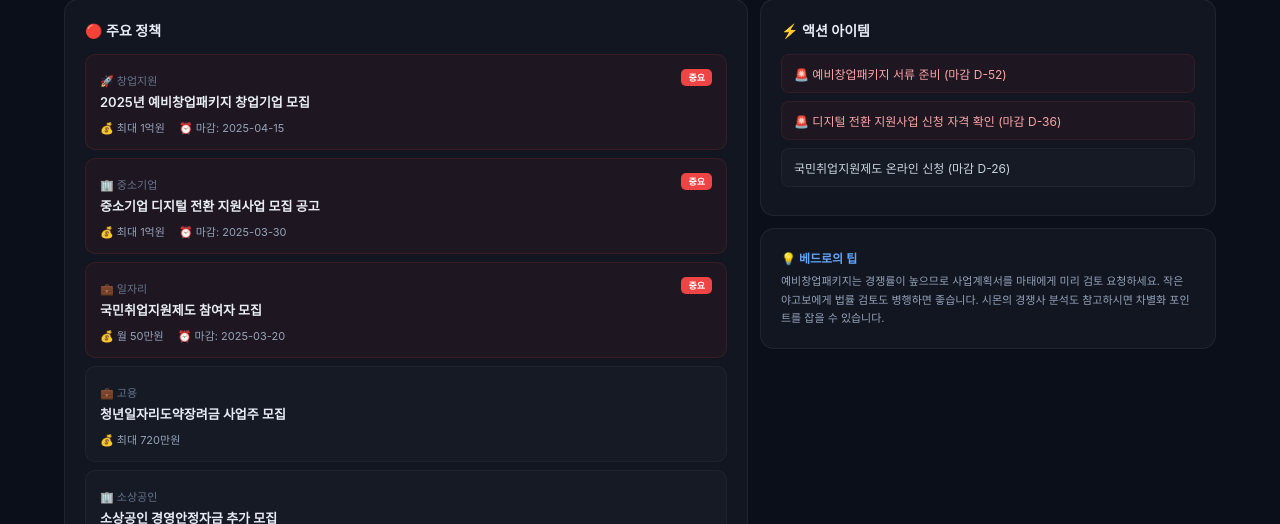
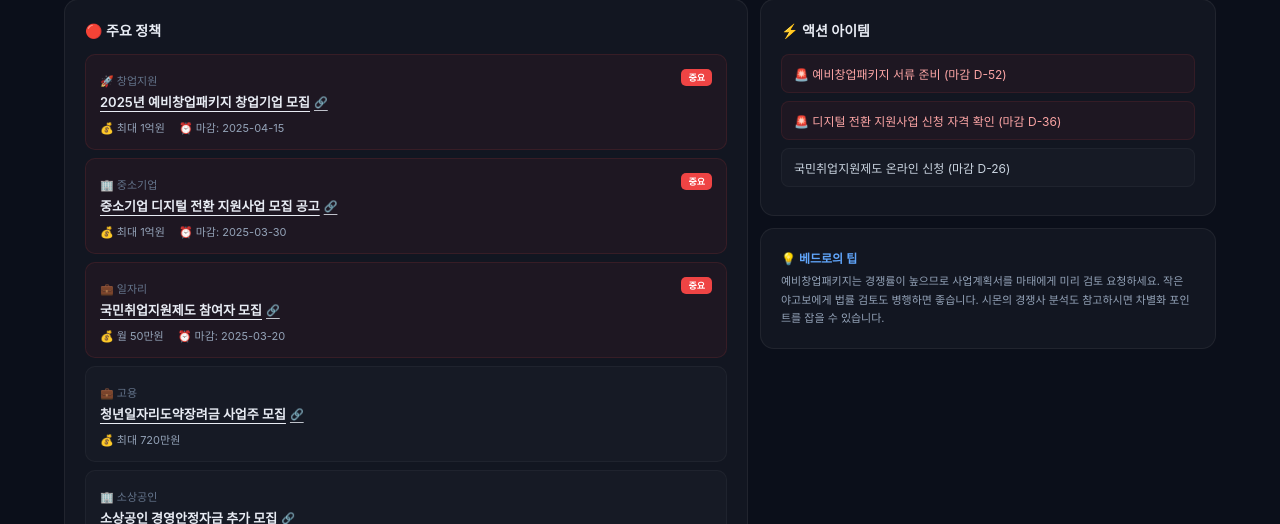
Before and after one commit to kkhinlove-design/mcp-dashboard-, a React (Vite) app: page / in a window 1280 px wide. Both pictures are taken after a click on the button "📋 아침 브리핑". Shown: the part 276-800 px from the top of the page. Built offline with nearby package versions, Linux system fonts and the light colour scheme.

Commit message:
Add hyperlinks to policies in morning briefing

```diff
--- a/src/App.jsx
+++ b/src/App.jsx
@@ -16,12 +16,12 @@ const TEAM = [
 ];
 
 const POLICIES = [
-  { cat: "🚀 창업지원", title: "2025년 예비창업패키지 창업기업 모집", imp: "high", deadline: "2025-04-15", amount: "최대 1억원" },
-  { cat: "🏢 중소기업", title: "중소기업 디지털 전환 지원사업 모집 공고", imp: "high", deadline: "2025-03-30", amount: "최대 1억원" },
-  { cat: "💼 일자리", title: "국민취업지원제도 참여자 모집", imp: "high", deadline: "2025-03-20", amount: "월 50만원" },
-  { cat: "💼 고용", title: "청년일자리도약장려금 사업주 모집", imp: "medium", amount: "최대 720만원" },
-  { cat: "🏢 소상공인", title: "소상공인 경영안정자금 추가 모집", imp: "medium", amount: "최대 5천만원" },
-  { cat: "🚀 창업지원", title: "초기창업패키지 추가모집 안내", imp: "high", deadline: "2025-04-01", amount: "최대 1억원" },
+  { cat: "🚀 창업지원", title: "2025년 예비창업패키지 창업기업 모집", imp: "high", deadline: "2025-04-15", amount: "최대 1억원", link: "https://www.k-startup.go.kr/web/contents/bizpbanc-ongoing.do" },
+  { cat: "🏢 중소기업", title: "중소기업 디지털 전환 지원사업 모집 공고", imp: "high", deadline: "2025-03-30", amount: "최대 1억원", link: "https://www.bizinfo.go.kr/web/lay1/bbs/S1T122C128/AS/74/list.do" },
+  { cat: "💼 일자리", title: "국민취업지원제도 참여자 모집", imp: "high", deadline: "2025-03-20", amount: "월 50만원", link: "https://www.kua.go.kr/uaptm010/selectMain.do" },
+  { cat: "💼 고용", title: "청년일자리도약장려금 사업주 모집", imp: "medium", amount: "최대 720만원", link: "https://www.work.go.kr/youthjob/main/index.do" },
+  { cat: "🏢 소상공인", title: "소상공인 경영안정자금 추가 모집", imp: "medium", amount: "최대 5천만원", link: "https://ols.semas.or.kr/ols/man/info/newPolicyGuide.do" },
+  { cat: "🚀 창업지원", title: "초기창업패키지 추가모집 안내", imp: "high", deadline: "2025-04-01", amount: "최대 1억원", link: "https://www.k-startup.go.kr/web/contents/bizpbanc-ongoing.do" },
 ];
 
 const ACTIONS = [
@@ -230,11 +230,20 @@ export default function App() {
                     padding: 14, borderRadius: 10, marginBottom: 8,
                     background: p.imp === "high" ? "rgba(239,68,68,0.05)" : "rgba(255,255,255,0.02)",
                     border: p.imp === "high" ? "1px solid rgba(239,68,68,0.12)" : "1px solid rgba(255,255,255,0.04)",
-                  }}>
+                    cursor: p.link ? "pointer" : "default"
+                  }} onClick={() => p.link && window.open(p.link, "_blank")}>
                     <div style={{ display: "flex", justifyContent: "space-between", alignItems: "start" }}>
                       <div>
                         <span style={{ fontSize: 11, color: "#64748B" }}>{p.cat}</span>
-                        <div style={{ fontSize: 13, fontWeight: 600, marginTop: 3 }}>{p.title}</div>
+                        <div style={{ fontSize: 13, fontWeight: 600, marginTop: 3 }}>
+                          {p.link ? (
+                            <span style={{ color: "#E8ECF4", textDecoration: "underline", textUnderlineOffset: 4, display: "inline-flex", alignItems: "center", gap: 4 }}>
+                              {p.title} <span style={{ fontSize: 11, opacity: 0.8 }}>🔗</span>
+                            </span>
+                          ) : (
+                            p.title
+                          )}
+                        </div>
                       </div>
                       {p.imp === "high" && (
                         <span style={{ background: "#EF4444", color: "#fff", fontSize: 9, padding: "2px 7px", borderRadius: 5, fontWeight: 700, flexShrink: 0 }}>중요</span>
```
